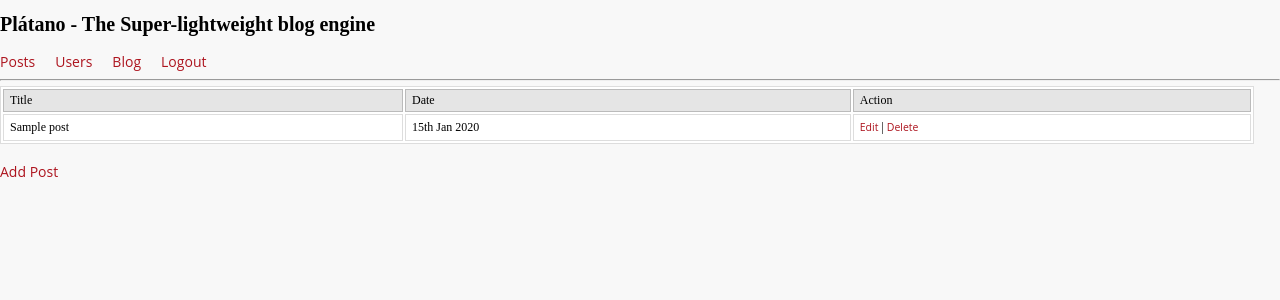
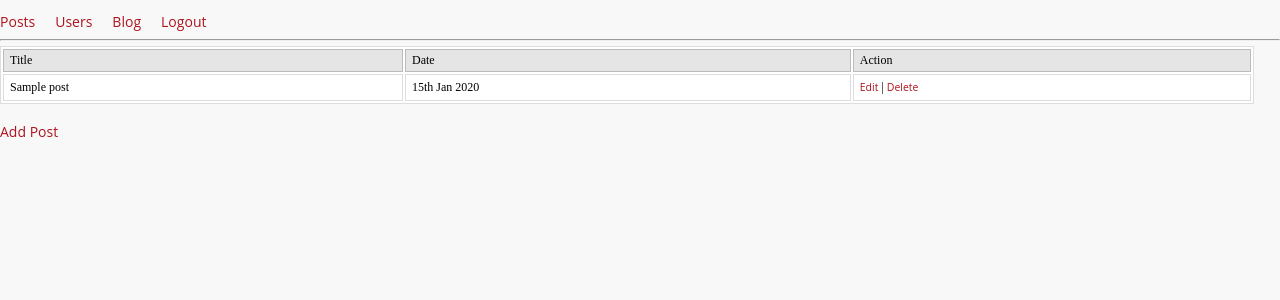
Before and after one commit to oscarbatlle/platano, a PHP site: page /admin/index.php in a window 1280 px wide. Shown: the top 300 px of the page. Run offline with PHP 8.4, Linux system fonts and the light colour scheme; the visitor is signed in with stand-in values (Sample User, id 1); tables that the repository leaves empty or names only in its code hold one stand-in row (values such as "Sample post").

Commit message:
Modify admin/menu.php
Add HTML5 Semantic Elements to describes its meaning to both, the browser and the developer.

```diff
--- a/admin/menu.php
+++ b/admin/menu.php
@@ -1,9 +1,10 @@
-<h1>Pl&aacute;tano - The Super-lightweight blog engine</h1>
+<nav>
     <ul id='adminmenu'>
         <li><a href='index.php'>Posts</a></li>
         <li><a href='users.php'>Users</a></li>
         <li><a href="../" target="_blank">Blog</a></li>
         <li><a href='logout.php'>Logout</a></li>
     </ul>
+</nav>
 <div class='clear'></div>
 <hr/>
```
Lines whose indentation alone changed are shown as unchanged.
